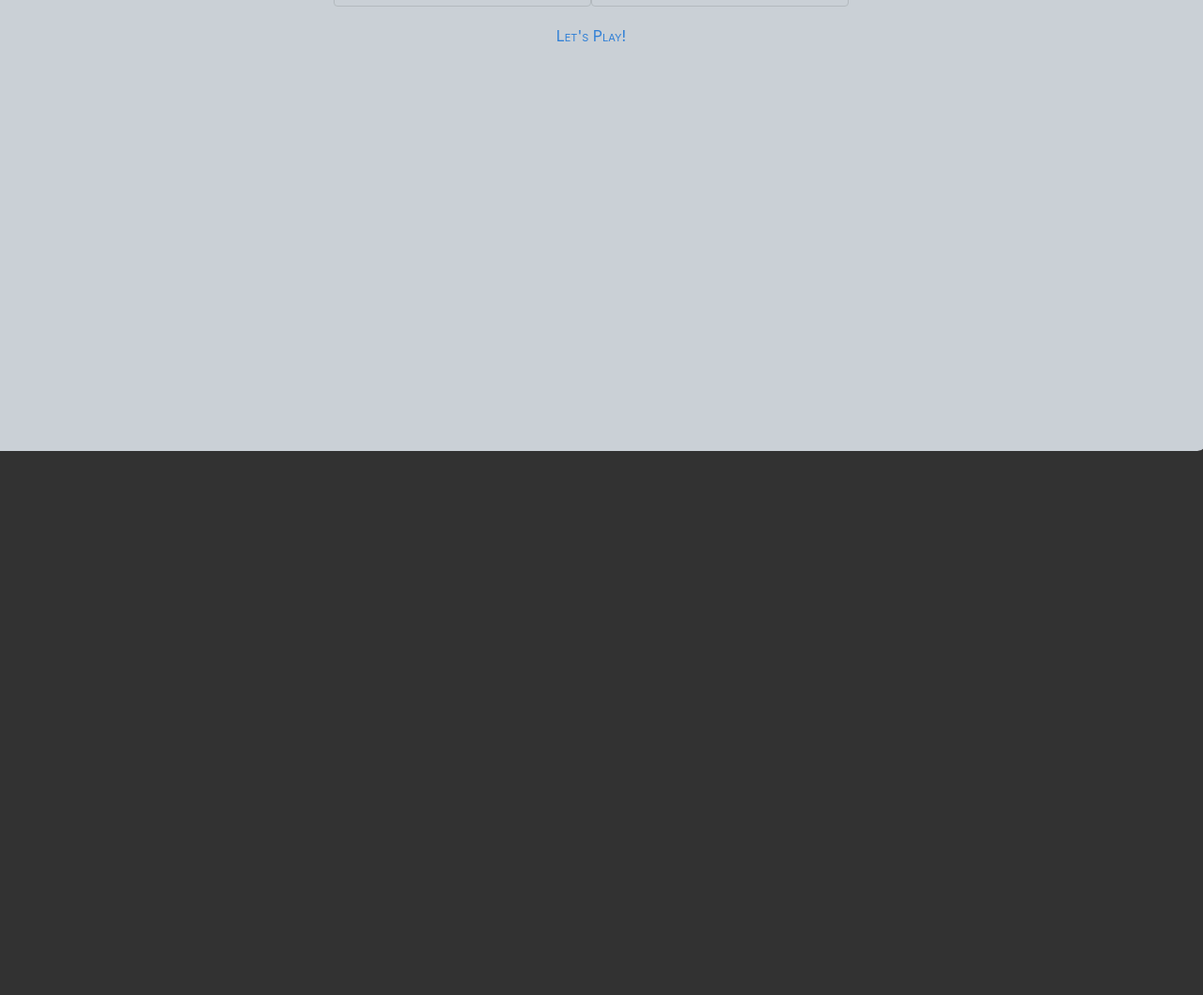
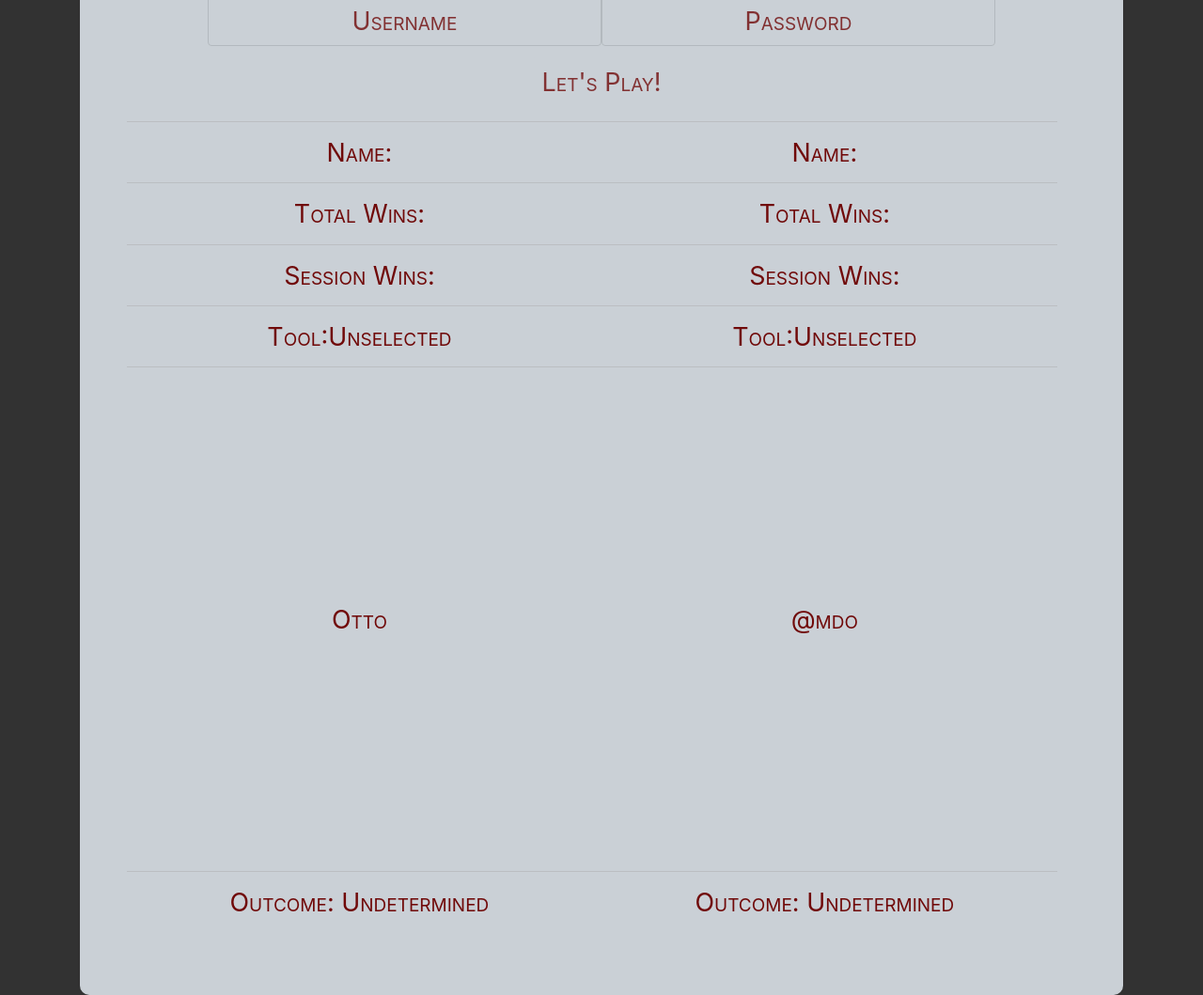
Before and after one commit to mattkrebs1974/Rock-Paper-Scissors, a plain HTML site: page index.html in a window 1280 px wide. Shown: the part 340-1399 px from the top of the page at 94% size. Before the commit the page ends 840 px from the top, so only its background shows below. Drawn offline with nearby package versions, Linux system fonts and the light colour scheme; a web font is replaced by a local one.

```diff
--- a/assets/rps.css
+++ b/assets/rps.css
@@ -16,12 +16,13 @@ body, html {
 }
 
 #text2{
-height:100vh;
+height: fit-content;
 text-align: center;
-margin: 20px -8% 20px -10%;
-width:118%;
+margin: 20px 0% 0px 0%;
+width:100%;
 left:auto;
 right:auto;
+padding: 50px;
 
 
 }
@@ -36,7 +37,7 @@ right:auto;
 .text {
 
 
-color:#007bff;
+color:#800000;
 font-size: 7vw;
 text-align: center;
 background-color: aliceblue;
@@ -78,7 +79,7 @@ ul.directions {
 
 #directions3{
 
-margin:-10% 0 0 0;
+margin:-13% 0 0 0;
 }
 
 .directions{
@@ -105,12 +106,17 @@ box-shadow: 0px 0px 20px 5px aliceblue;
 
 background-color: aliceblue;
   opacity:.8;
+  text-align:center;
+  font-size:30%;
+
 
   }
   #password {
 
 background-color: aliceblue;
   opacity:.8;
+  text-align: center;
+  font-size:30%;
 
   }
 
@@ -122,7 +128,7 @@ background-color: aliceblue;
 
 
 color:aliceblue;
-background-color: #007bff;
+background-color: #800000;
 opacity:.8;
 padding:15px;
 font-variant: small-caps;
@@ -132,16 +138,16 @@ border:0px;
 
 }
 
-.form-control::-webkit-input-placeholder { color:#007bff; font-variant: small-caps;}  /* WebKit, Blink, Edge */
-.form-control:-moz-placeholder { color: #007bff;font-variant: small-caps; }  /* Mozilla Firefox 4 to 18 */
-.form-control::-moz-placeholder { color:#007bff;font-variant: small-caps; }  /* Mozilla Firefox 19+ */
-.form-control:-ms-input-placeholder { color:#007bff;font-variant: small-caps; }  /* Internet Explorer 10-11 */
-.form-control::-ms-input-placeholder { color:#007bff;font-variant: small-caps; }  /* Microsoft Edge */
+.form-control::-webkit-input-placeholder { color:#800000; font-variant: small-caps;}  /* WebKit, Blink, Edge */
+.form-control:-moz-placeholder { color: #800000;font-variant: small-caps; }  /* Mozilla Firefox 4 to 18 */
+.form-control::-moz-placeholder { color:#800000;font-variant: small-caps; }  /* Mozilla Firefox 19+ */
+.form-control:-ms-input-placeholder { color:#800000;font-variant: small-caps; }  /* Internet Explorer 10-11 */
+.form-control::-ms-input-placeholder { color:#800000;font-variant: small-caps; }  /* Microsoft Edge */
 
 
 .buttons:hover{
 box-shadow: 0px 0px 20px 5px aliceblue;
-color:#007bff;
+color:#800000;
 background-color:aliceblue;
 
 
@@ -153,13 +159,13 @@ opacity:80%;
 
 #register {
 
-
+font-size: 30%;
 
   margin: -3% 0 0 0;
 
   background-color: aliceblue;
   opacity:.8;
-  color:#007bff;
+  color:#800000;
 
   font-variant: small-caps;
   border:0px;
@@ -169,9 +175,9 @@ opacity:80%;
 
 #register:hover {
 
-box-shadow: 0px 0px 20px 5px #007bff;
+box-shadow: 0px 0px 20px 5px #800000;
 color:aliceblue;
-background-color: #007bff;
+background-color: #800000;
 border: 0px;
 opacity:80%;
 
@@ -232,3 +238,43 @@ text-shadow: 4px 4px 6px black;
 margin: 0 10% 0 10%;
 
 }
+
+.table {
+
+
+padding-bottom:-10px;
+
+
+text-align: center;
+font-size: 30%;
+font-size-adjust: initial;
+  width:98%;
+
+
+}
+
+.left {
+
+  width:50vw;
+}
+
+
+.right {
+  width:50vw;
+
+
+}
+
+#imageToolOne{
+line-height: 40vw;
+
+
+}
+
+
+#imageToolTwo
+{
+line-height:40vw;
+
+
+}
--- a/index.html
+++ b/index.html
@@ -106,10 +106,54 @@
             </div>
         </div>
 
+<table class="table table-hover d-flex justify-content-center">
+    <tbody>
+
+
+        <tr>
+
+            <td class="left" id="nameone">Name:</td>
+            <td class="right" id="nametwo">Name:</td>
+        </tr>
+        <tr>
+
+            <td class="left" id="totalWinsOne">Total Wins:</td>
+            <td class="right" id="totalWinsTwo">Total Wins:</td>
+        </tr>
+        <tr>
+            <td class="left" id="sessionlWinsOne"> Session Wins:</td>
+            <td class="right"
+            id="sessionlWinsTwo">Session Wins:</td>
+        </tr>
+        <tr>
+
+            <td class="left"
+            id="isToolSelectedOne">Tool:Unselected</td>
+            <td class="right" id="isToolSelectedTwo"
+            >Tool:Unselected</td>
+        </tr>
+        <tr>
+
+            <td class="left" id="imageToolOne">Otto</td>
+            <td class="right"
+            id="imageToolTwo">@mdo</td>
+        </tr>
+        <tr>
+
+            <td class="left" id="winOrLoseOne">Outcome: Undetermined</td>
+            <td class="right"
+            id="winOrLoseOne">Outcome: Undetermined</td>
+        </tr>
+    </tbody>
+</table>
 
 
 
         </div>
+
+
+
+
     </div>
 
 
@@ -118,12 +162,6 @@
 
 
 
-
-
-                </div>
-
-
-
 </body>
 
 </html>
```
